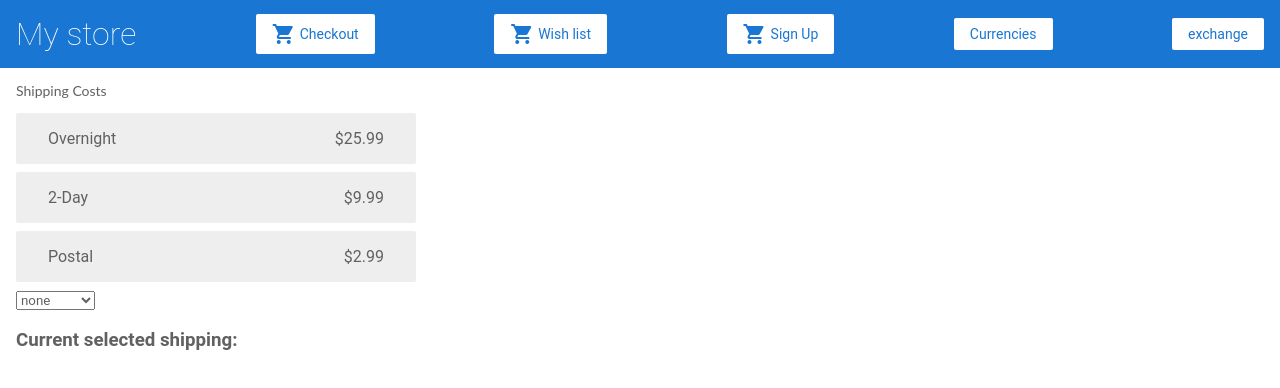
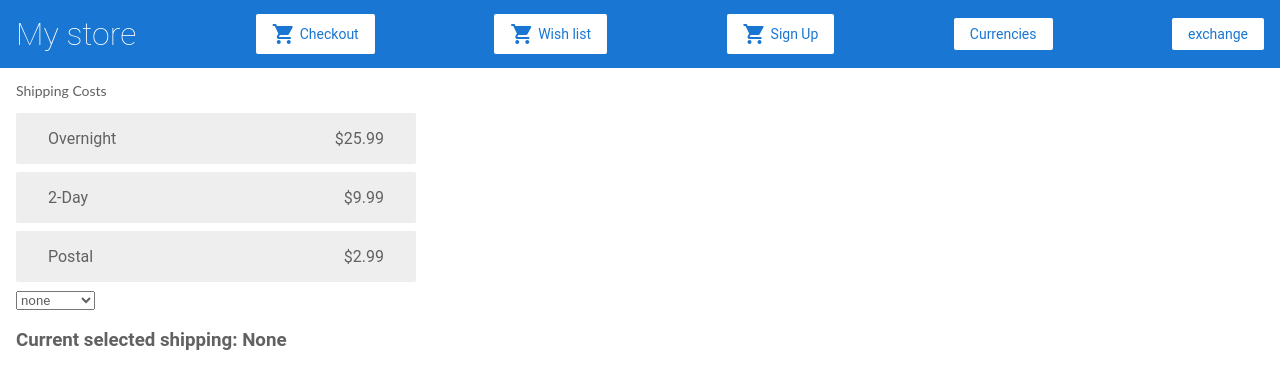
Before and after one commit to eliso1303/angular-tutorial-first, an Angular app: page /shipping in a window 1280 px wide. Shown: the top 388 px of the page. Built offline with nearby package versions, Linux system fonts and the light colour scheme.

Commit message:
feat(21-di-part-4): Finish part-4

```diff
--- a/src/app/app.module.ts
+++ b/src/app/app.module.ts
@@ -12,7 +12,7 @@
 import { ShippingComponent } from './shipping/shipping.component';
 import { HttpClientModule } from '@angular/common/http';
 import { WishlistComponent } from './wishlist/wishlist.component';
-import { ReactiveFormsModule } from '@angular/forms';
+import { ReactiveFormsModule, FormsModule } from '@angular/forms';
 import { UserFormComponent } from './user-form/user-form.component';
 import { CurrencyComponent } from './currency/currency.component';
 import { ExchangeComponent } from './exchange/exchange.component';
@@ -45,7 +45,8 @@
       { path: 'currency', component: CurrencyComponent },
       { path: 'exchange', component: ExchangeComponent },
     ]),
-    ReactiveFormsModule
+    ReactiveFormsModule,
+    FormsModule
   ],
   providers: [],
   bootstrap: [AppComponent]
--- a/src/app/shipping.service.ts
+++ b/src/app/shipping.service.ts
@@ -5,7 +5,7 @@
   providedIn: 'root'
 })
 export class ShippingService {
-  private type;
+  private type = "None";
 
   constructor(private http:HttpClient) { }
 
--- a/src/app/shipping/shipping.component.html
+++ b/src/app/shipping/shipping.component.html
@@ -5,9 +5,9 @@
     <span>{{shipping.price | currency}}</span>
 </div>
 
-<select (change)="selectShipping($event.target.value)">
-    <option>none</option>
-    <option *ngFor="let shipping of shippingCosts | async">{{shipping.name}}</option>
+<select [(ngModel)]="selectedShipping" (change)="selectShipping($event.target.value)">
+    <option [value]="'None'">none</option>
+    <option [value]="shipping.name" *ngFor="let shipping of shippingCosts | async">{{shipping.name}}</option>
 </select>
 
 <h3>Current selected shipping: {{selectedShipping}}</h3>
--- a/src/app/shipping/shipping.component.ts
+++ b/src/app/shipping/shipping.component.ts
@@ -8,16 +8,14 @@
 })
 export class ShippingComponent implements OnInit {
   shippingCosts;
+  selectedShipping;
 
   constructor(private shippingService: ShippingService) {
     this.shippingCosts = shippingService.getShippingCosts();
+    this.selectedShipping = shippingService.getType();
   }
 
   ngOnInit() {
-  }
-
-  get selectedShipping(){
-    return this.shippingService.getType();
   }
 
   selectShipping(value){
```
